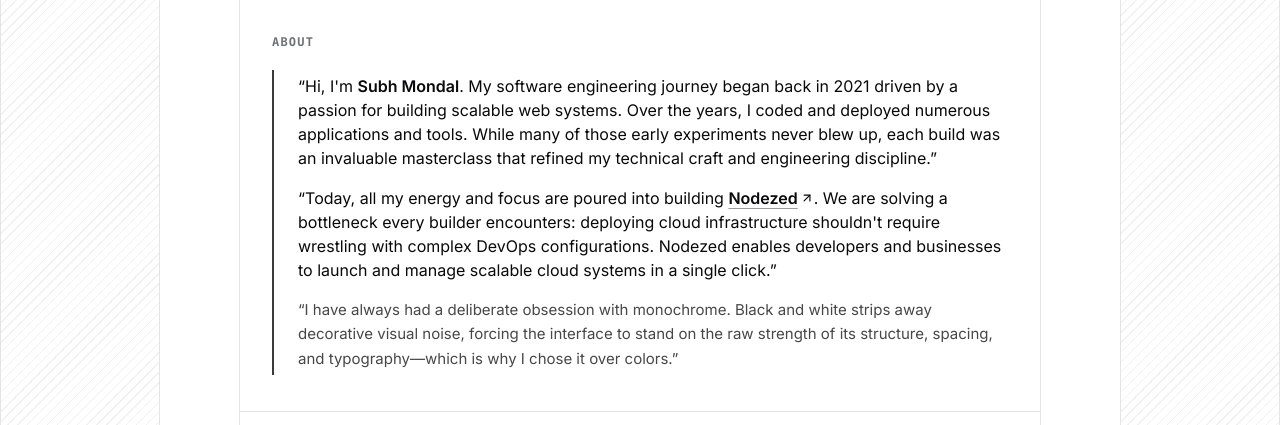
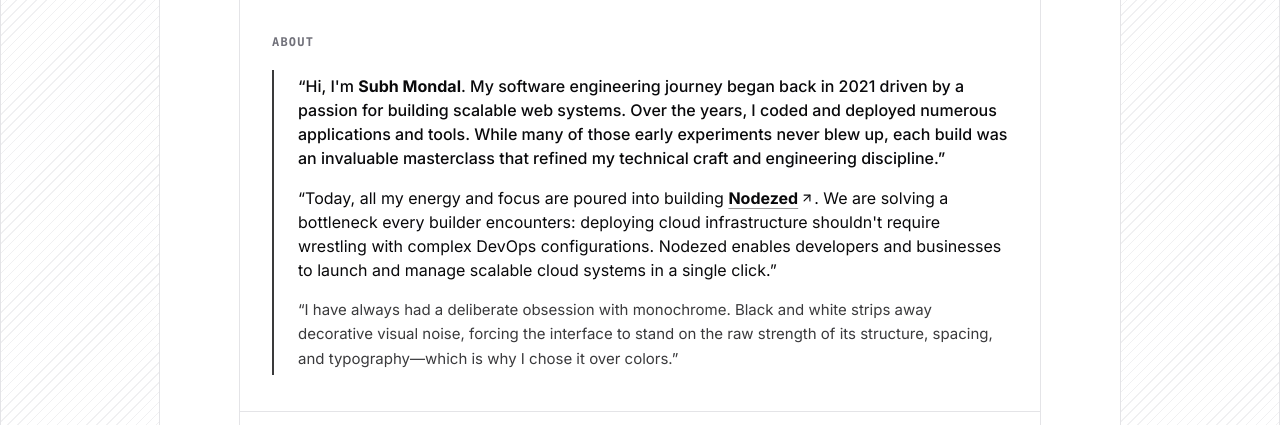
Before and after one commit to subhmnd/portfolio, a Next.js app: page / in a window 1280 px wide. Shown: the part 359-784 px from the top of the page. Built offline with nearby package versions, Linux system fonts and the light colour scheme; no server answers.

Commit message:
Smooth out animation deceleration with zero jitter, make lead paragraph bold, and balance contrast on last paragraph

```diff
--- a/src/components/AboutSection.tsx
+++ b/src/components/AboutSection.tsx
@@ -1,11 +1,11 @@
 "use client";
 
-import React, { useState } from "react";
+import React from "react";
 import { motion, type Variants } from "framer-motion";
 import { ArrowUpRight } from "lucide-react";
 import { SOCIAL } from "@/lib/social";
 
-// Apple-grade Quint/Expo ease for silky downward reveal
+// Apple-grade Quint/Expo ease for silky, jitter-free downward reveal
 const smoothEase = [0.19, 1, 0.22, 1] as const;
 
 // Container coordinates staggered reveal
@@ -15,16 +15,16 @@ const containerVariants: Variants = {
     opacity: 1,
     transition: {
       staggerChildren: 0.12,
-      delayChildren: 0.05,
+      delayChildren: 0.04,
     },
   },
 };
 
-// Downward optical blur dissolve matching the praised projects motion
+// Downward optical blur dissolve settling naturally at rest
 const cascadeDownVariants: Variants = {
   hidden: {
     opacity: 0,
-    y: -16,
+    y: -18,
     filter: "blur(12px)",
   },
   visible: {
@@ -32,26 +32,18 @@ const cascadeDownVariants: Variants = {
     y: 0,
     filter: "blur(0px)",
     transition: {
-      duration: 0.7,
+      duration: 0.8,
       ease: smoothEase,
-    },
-    transitionEnd: {
-      filter: "none",
-      transform: "none",
     },
   },
 };
 
 export function AboutSection() {
-  const [animationDone, setAnimationDone] = useState(false);
-
   return (
     <motion.section
       variants={containerVariants}
       initial="hidden"
       animate="visible"
-      onAnimationComplete={() => setAnimationDone(true)}
-      style={animationDone ? { filter: "none", transform: "none" } : undefined}
       className="px-4 sm:px-8 py-8 sm:py-9 border-b border-border space-y-5"
     >
       {/* Section Title */}
@@ -68,19 +60,19 @@ export function AboutSection() {
       >
         {/* DESKTOP VERSION (md & up) - Rich narrative with clear hierarchy */}
         <div className="hidden md:block space-y-4">
-          {/* Paragraph 1: Origin & Early Journey (Lead statement) */}
-          <p className="text-[15px] sm:text-base leading-relaxed text-foreground font-normal">
-            &ldquo;Hi, I&apos;m <span className="font-semibold text-foreground">{SOCIAL.name}</span>. My software engineering journey began back in 2021 driven by a passion for building scalable web systems. Over the years, I coded and deployed numerous applications and tools. While many of those early experiments never blew up, each build was an invaluable masterclass that refined my technical craft and engineering discipline.&rdquo;
+          {/* Paragraph 1: Head / Origin (A little bit bold: font-medium, name in font-bold) */}
+          <p className="text-[15px] sm:text-base leading-relaxed text-foreground font-medium">
+            &ldquo;Hi, I&apos;m <span className="font-bold text-foreground">{SOCIAL.name}</span>. My software engineering journey began back in 2021 driven by a passion for building scalable web systems. Over the years, I coded and deployed numerous applications and tools. While many of those early experiments never blew up, each build was an invaluable masterclass that refined my technical craft and engineering discipline.&rdquo;
           </p>
 
-          {/* Paragraph 2: Core Vision for Nodezed (Primary mission) */}
+          {/* Paragraph 2: Core Vision for Nodezed (Mission with bold Nodezed link) */}
           <p className="text-[15px] sm:text-base leading-relaxed text-foreground font-normal">
             &ldquo;Today, all my energy and focus are poured into building{" "}
             <a
               href="https://nodezed.com"
               target="_blank"
               rel="noopener noreferrer"
-              className="font-semibold text-foreground underline underline-offset-4 decoration-foreground/40 hover:decoration-foreground inline-flex items-center gap-0.5"
+              className="font-bold text-foreground underline underline-offset-4 decoration-foreground/40 hover:decoration-foreground inline-flex items-center gap-0.5"
             >
               Nodezed
               <ArrowUpRight className="w-3.5 h-3.5" />
@@ -88,17 +80,17 @@ export function AboutSection() {
             . We are solving a bottleneck every builder encounters: deploying cloud infrastructure shouldn&apos;t require wrestling with complex DevOps configurations. Nodezed enables developers and businesses to launch and manage scalable cloud systems in a single click.&rdquo;
           </p>
 
-          {/* Paragraph 3: Monochrome Philosophy (Reflective secondary note) */}
-          <p className="text-sm sm:text-[15px] leading-relaxed text-foreground/75 font-normal">
+          {/* Paragraph 3: Monochrome Philosophy (A little less color, not too much: text-foreground/80) */}
+          <p className="text-sm sm:text-[15px] leading-relaxed text-foreground/80 font-normal">
             &ldquo;I have always had a deliberate obsession with monochrome. Black and white strips away decorative visual noise, forcing the interface to stand on the raw strength of its structure, spacing, and typography—which is why I chose it over colors.&rdquo;
           </p>
         </div>
 
         {/* MOBILE & TABLET VERSION (< md) - Compact narrative */}
         <div className="block md:hidden space-y-3.5">
-          {/* Paragraph 1: Origin */}
-          <p className="text-[14px] leading-relaxed text-foreground font-normal">
-            &ldquo;Hi, I&apos;m <span className="font-semibold text-foreground">{SOCIAL.name}</span>. My software journey began in 2021. Over the years, I coded and shipped dozens of applications and systems. While none blew up, each project refined my craft and taught me resilience.&rdquo;
+          {/* Paragraph 1: Head / Origin */}
+          <p className="text-[14px] leading-relaxed text-foreground font-medium">
+            &ldquo;Hi, I&apos;m <span className="font-bold text-foreground">{SOCIAL.name}</span>. My software journey began in 2021. Over the years, I coded and shipped dozens of applications and systems. While none blew up, each project refined my craft and taught me resilience.&rdquo;
           </p>
 
           {/* Paragraph 2: Nodezed */}
@@ -108,7 +100,7 @@ export function AboutSection() {
               href="https://nodezed.com"
               target="_blank"
               rel="noopener noreferrer"
-              className="font-semibold text-foreground underline underline-offset-4 decoration-foreground/40 hover:decoration-foreground inline-flex items-center gap-0.5"
+              className="font-bold text-foreground underline underline-offset-4 decoration-foreground/40 hover:decoration-foreground inline-flex items-center gap-0.5"
             >
               Nodezed
               <ArrowUpRight className="w-3.5 h-3.5" />
@@ -117,7 +109,7 @@ export function AboutSection() {
           </p>
 
           {/* Paragraph 3: Monochrome */}
-          <p className="text-[13px] leading-relaxed text-foreground/75 font-normal">
+          <p className="text-[13px] leading-relaxed text-foreground/80 font-normal">
             &ldquo;I have always chosen monochrome. Black and white strips away visual noise, allowing pure structure, spacing, and typography to stand on their own.&rdquo;
           </p>
         </div>
--- a/src/components/ProfileHeader.tsx
+++ b/src/components/ProfileHeader.tsx
@@ -46,10 +46,6 @@ const subtleItemVariants = {
     transition: {
       duration: 0.55,
       ease: smoothEase,
-    },
-    transitionEnd: {
-      filter: "none",
-      transform: "none",
     },
   },
 };
--- a/src/components/ProjectsSection.tsx
+++ b/src/components/ProjectsSection.tsx
@@ -35,10 +35,6 @@ const cascadeDownVariants: Variants = {
     transition: {
       duration: 0.75,
       ease: smoothEase,
-    },
-    transitionEnd: {
-      filter: "none",
-      transform: "none",
     },
   },
 };
```
